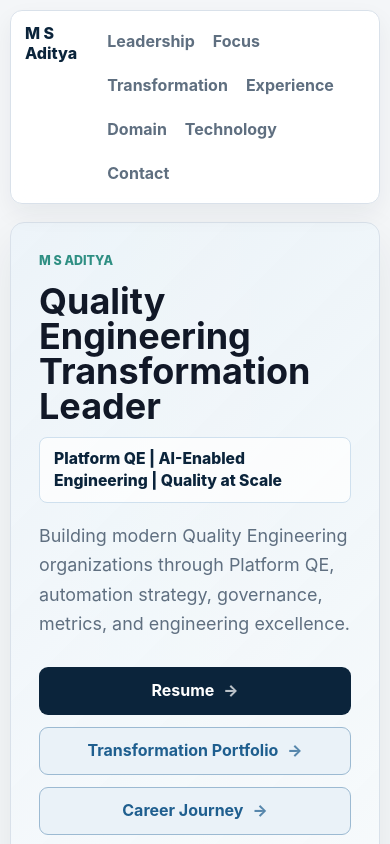
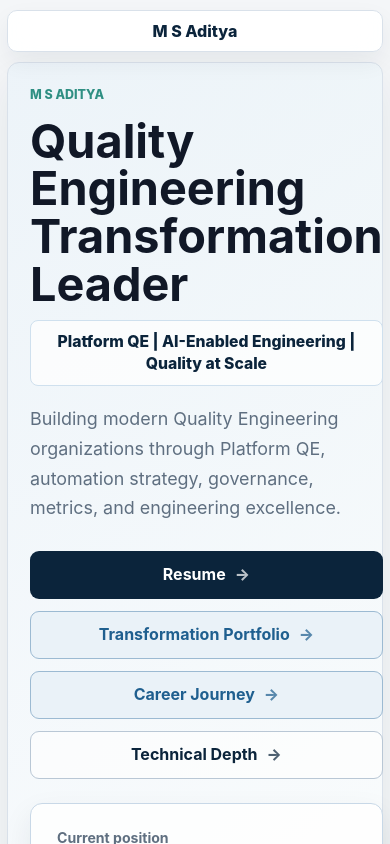
Before and after one commit to bondinthepond/bondinthepond.github.io, a React (Vite) app: page / in a window 390 px wide. Shown: the top 844 px of the page. Built offline with nearby package versions, Linux system fonts and the light colour scheme.

Commit message:
mobile experience and default state is collapse

```diff
--- a/src/components/portfolio/ExperienceSection.jsx
+++ b/src/components/portfolio/ExperienceSection.jsx
@@ -30,7 +30,6 @@ function ExperienceSection() {
 						<details
 							className={`career-card ${companyAccentClass(job.company)}`}
 							key={`${job.company}-${job.period}`}
-							open={index === 0}
 						>
 							<summary>
 								<div className="career-marker">
--- a/src/components/portfolio/TransformationsSection.jsx
+++ b/src/components/portfolio/TransformationsSection.jsx
@@ -2,7 +2,7 @@ import {transformations} from "../../data/portfolioData";
 import {useState} from "react";
 
 function TransformationsSection() {
-	const [openCard, setOpenCard] = useState(0);
+	const [openCard, setOpenCard] = useState(-1);
 
 	return (
 		<section className="section transformation-section" id="transformation">
--- a/src/styles.css
+++ b/src/styles.css
@@ -1700,16 +1700,113 @@ h3 {
 }
 
 @media (max-width: 520px) {
+	.site-shell {
+		width: min(100% - 14px, 1180px);
+		padding-bottom: 36px;
+	}
+
+	.top-nav {
+		justify-content: center;
+		margin-bottom: 10px;
+		padding: 10px 12px;
+		border-radius: 10px;
+	}
+
+	.brand {
+		width: 100%;
+		text-align: center;
+	}
+
 	.nav-links {
+		display: none;
+	}
+
+	h1 {
+		font-size: clamp(2.05rem, 12vw, 3rem);
+		line-height: 1.02;
+	}
+
+	h2 {
+		font-size: clamp(1.45rem, 8vw, 2rem);
+	}
+
+	.hero {
+		padding: 22px;
+		border-radius: 12px;
+	}
+
+	.hero-focus-line,
+	.hero-card-focus {
 		width: 100%;
-	}
-
-	.nav-links a {
-		padding-left: 0;
+		text-align: center;
+		justify-content: center;
 	}
 
 	.hero-actions .button {
 		width: 100%;
+	}
+
+	.section,
+	.stats-section,
+	.contact-section,
+	.case-study-article {
+		padding: 20px;
+		border-radius: 12px;
+	}
+
+	.transformation-carousel {
+		grid-auto-columns: minmax(252px, calc(100vw - 54px));
+		gap: 12px;
+		margin-right: -20px;
+		padding-right: 20px;
+	}
+
+	.portfolio-card {
+		min-height: 230px;
+		padding: 18px;
+	}
+
+	.portfolio-card.is-open {
+		min-height: 390px;
+	}
+
+	.portfolio-card-trigger {
+		grid-template-columns: 44px minmax(0, 1fr) 34px;
+		gap: 10px;
+	}
+
+	.portfolio-number {
+		width: 44px;
+		height: 44px;
+	}
+
+	.story-tags span,
+	.impact-tags span,
+	.domain-tags span {
+		font-size: 0.76rem;
+	}
+
+	.career-summary,
+	.career-details {
+		padding: 18px;
+	}
+
+	.career-marker span {
+		width: 52px;
+		height: 52px;
+	}
+
+	.career-title-row {
+		gap: 8px;
+	}
+
+	.period {
+		margin-bottom: 0;
+	}
+
+	.detail-disclosure > summary {
+		align-items: flex-start;
+		flex-direction: column;
 	}
 
 	.stat-card {
@@ -2100,12 +2197,13 @@ h3 {
 	}
 
 	.technology-section {
-		padding: 22px;
-		border-radius: 14px;
+		padding: 20px;
+		border-radius: 12px;
 	}
 
 	.technology-node-card {
 		min-height: auto;
+		padding: 18px;
 	}
 
 	.technology-layer-row {
@@ -2118,6 +2216,8 @@ h3 {
 
 	.technology-blueprint-step {
 		min-height: auto;
+		grid-template-columns: 38px minmax(0, 1fr);
+		padding: 14px;
 	}
 
 	.technology-chip-cloud span {
```
